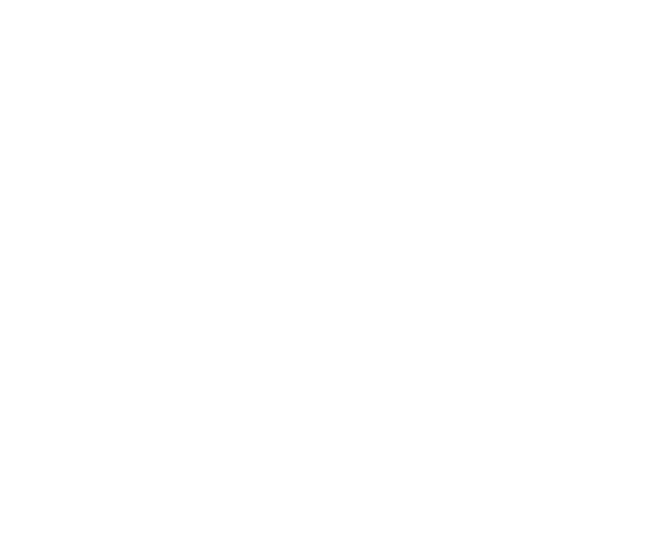
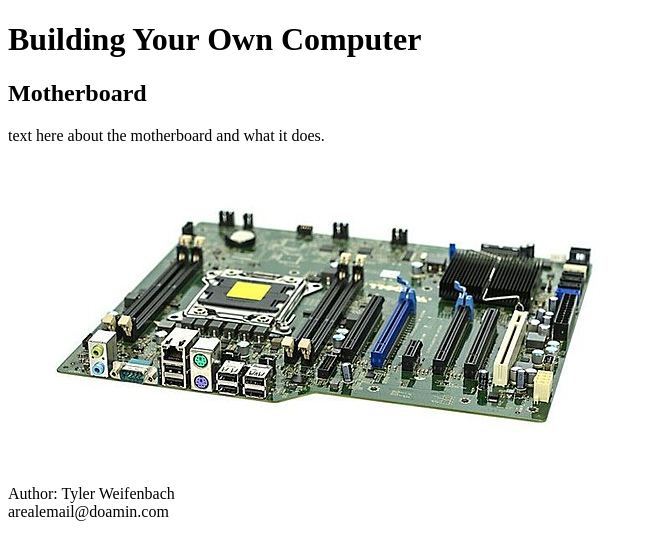
Before and after one commit to tylerweifenbach/js-assignment-4-html-me-something-tylerweifenbach, a website: page index.html in a window 1280 px wide. Shown: the whole page, without its empty margins (0-649 px from the left). Drawn offline with Linux system fonts and the light colour scheme.

Commit message:
updated html

```diff
--- a/index.html
+++ b/index.html
@@ -1,8 +1,27 @@
 <!DOCTYPE html>
 <html>
    <head>
+      <title>
+         Tyler W - Building a computer
+      </title>
    </head>
    <body>
-      <!-- Write your HTML in this file! -->
+      <header>
+         <h1>Building Your Own Computer</h1>
+      </header>
+      <main>
+         <article>
+            <section>
+               <a name="motherboard"></name>
+               <h2>Motherboard</h2>
+               <p>text here about the motherboard and what it does.</p>
+               <img src="images/motherboard.jpg" alt="filler information">
+            </section>
+         </article>
+      </main>
+      <footer>
+         Author: Tyler Weifenbach
+         <br>arealemail@doamin.com</br>
+      </footer>
    </body>
 </html>
```
Also changed, not shown: images/motherboard.jpg (added).
